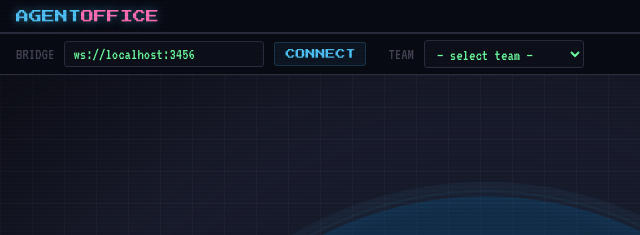
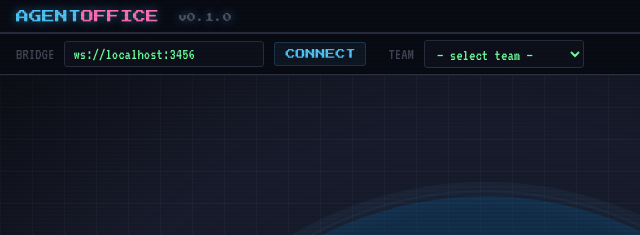
Before and after one commit to samwang0723/agent-office, a website: page ui/index.html in a window 1280 px wide. Shown: the top 235 px of the page, 0-640 px from the left. Drawn offline with Linux system fonts and the light colour scheme.

Commit message:
feat: show version number beside logo in UI header

```diff
--- a/ui/index.html
+++ b/ui/index.html
@@ -32,6 +32,7 @@ header{background:#090b14;border-bottom:2px solid var(--border);padding:7px 16px
 .logo{font-family:'Press Start 2P',monospace;font-size:13px;color:var(--accent);
       text-shadow:0 0 10px #4fc3f788}
 .logo em{color:var(--pm);font-style:normal}
+.logo .version{font-size:9px;color:#556;margin-left:6px;vertical-align:middle}
 .hright{display:flex;align-items:center;gap:14px;font-size:18px;color:#556}
 .ws-dot{width:7px;height:7px;border-radius:50%;background:#444;
         box-shadow:none;transition:all .3s;display:inline-block;margin-right:4px}
@@ -236,7 +237,7 @@ body::after{content:'';position:fixed;inset:0;pointer-events:none;z-index:1000;
 <body>
 
 <header>
-  <div class="logo">AGENT<em>OFFICE</em></div>
+  <div class="logo">AGENT<em>OFFICE</em> <span class="version">v0.1.0</span></div>
   <div class="hright">
     <span><span class="ws-dot" id="ws-dot"></span><span id="ws-label">DISCONNECTED</span></span>
     <span id="clock">00:00:00</span>
```
